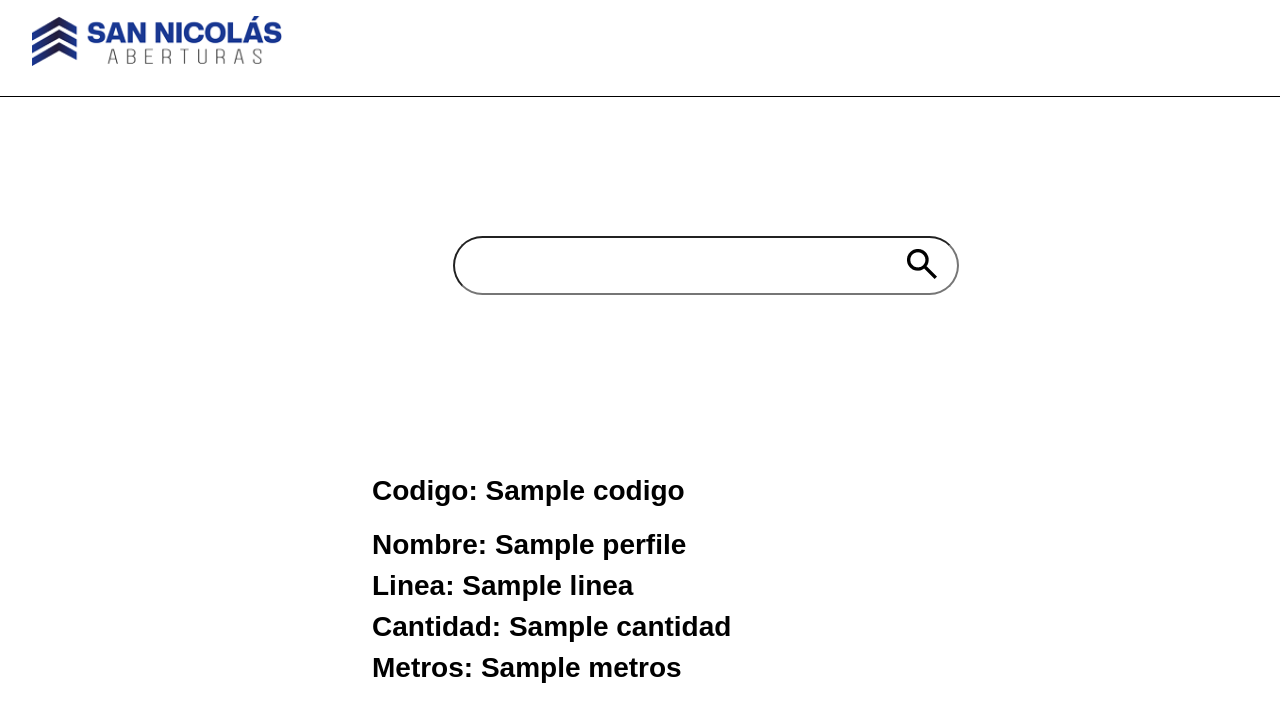
After one commit to SantiAragon/PP1, a Symfony app: template sistgestion/templates/informacion.html.twig in a window 1280 px wide; the page is wider, and only the part inside the window is pictured. The commit adds this page. Shown: the top 722 px of that part. Run offline with Twig, Linux system fonts and the light colour scheme; the template is opened without the code that fills it: most values are stand-ins (such as "Sample title", 1, 10 or a date in 2020); form fields are guessed from the names that the template uses; some libraries are stand-ins or nearby versions.

Commit message:
pagina informacion 1/2

```diff
--- a/sistgestion/assets/css/styles.css
+++ b/sistgestion/assets/css/styles.css
@@ -369,3 +369,54 @@ a {
 
 /* Fin del espacio correspondiente al HTML Agregar */
 /* ================================================================================================================ */
+/* ================================================================================================================ */
+/* Espacio correspondiente al HTML Informacion */
+.form-control-busqueda{
+    position: absolute;
+    top: 236px;
+    left: 453px;
+    width: 498px;
+    height:53px;
+    border-radius:30px;
+}
+.img-buscador-informacion{
+    position: absolute;
+    top: 238px;
+    left: 901px;
+    height:54px;
+    background:none;
+    border: none;
+}
+
+.p-informacion{
+     font-weight: bold;
+     font-size: 28px;
+     font-family: 'murecho', sans-serif; /* Reemplaza 'murecho' con el nombre de la fuente que estás utilizando o desea usar */
+}
+
+.p-codigo{
+    position: absolute;
+    top: 447px;
+    left: 372px;
+
+}
+.p-nombre{
+    position: absolute;
+    top: 501px;
+    left: 372px;
+}
+.p-linea{
+    position: absolute;
+    top: 542px;
+    left: 372px;
+}
+.p-cantidad{
+    position: absolute;
+    top: 583px;
+    left: 372px;
+}
+.p-metros{
+    position: absolute;
+    top: 624px;
+    left: 372px;
+}
--- /dev/null
+++ b/sistgestion/templates/informacion.html.twig
@@ -0,0 +1,36 @@
+{% extends 'principal.html.twig' %}
+{% block stylesheets %}
+    <!-- Enlace a la hoja de estilos personalizada para el formulario de inicio de sesión -->
+    <link rel="stylesheet" href="http://localhost/PP1/SISTGESTION/assets/css/styles.css">
+{% endblock %}
+{% block content %}
+  {% block header %}
+    {# Tu contenido adicional para el bloque header #}
+    {{ parent() }} {# Esto incluirá el contenido original del bloque header de principal.twig #}
+ {% endblock %}
+ <body class="fondo-blanco">
+
+    {# Formulario de búsqueda #}
+    {{ form_start(form) }}
+    {{ form_widget(form.termino_busqueda, { 'label': false, 'attr': {'class': 'form-control-busqueda'} }) }} {# Aplicar la clase CSS personalizada #}
+    <button class="img-buscador-informacion" type="submit"><img  src="images/Vector.png" ></button>
+
+
+    {{ form_end(form) }}
+
+
+
+    {# Resultados de la búsqueda #}
+    {% if perfiles is not empty %}
+
+        {% for perfil in perfiles %}
+            <p class="p-informacion p-codigo">Codigo: {{ perfil.codigo }}</p>
+            <p class="p-informacion p-nombre">Nombre: {{ perfil.nombre }}</p>
+            <p class="p-informacion p-linea">Linea: {{ perfil.linea }}</p>
+            <p class="p-informacion p-cantidad">Cantidad: {{ perfil.cantidad }}</p>
+            <p class="p-informacion p-metros">Metros: {{ perfil.metros }}</p>
+        {% endfor %}
+    {% else %}
+        <p>No se encontraron resultados.</p>
+    {% endif %}
+{% endblock %}
```
Also changed, not shown: sistgestion/src/Controller/InformacionController.php (added, +56 -0 lines), sistgestion/src/Entity/Perfil.php (added, +35 -0 lines), sistgestion/src/Form/BuscarPerfilType.php (added, +21 -0 lines), sistgestion/src/Repository/PerfilRepository.php (added, +48 -0 lines), sistgestion/public/images/Vector.png (added), sistgestion/src/Categoria/perfile.php (added), sistgestion/src/Categoria/perfiles.php (added), 1 other file.
